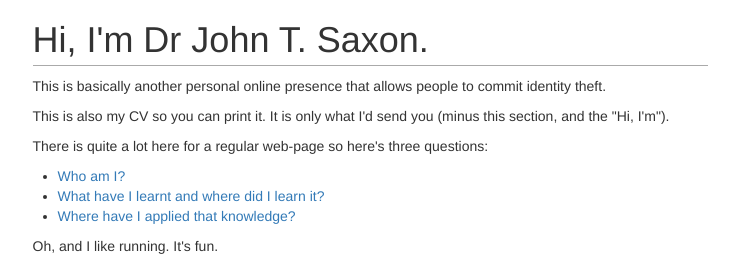
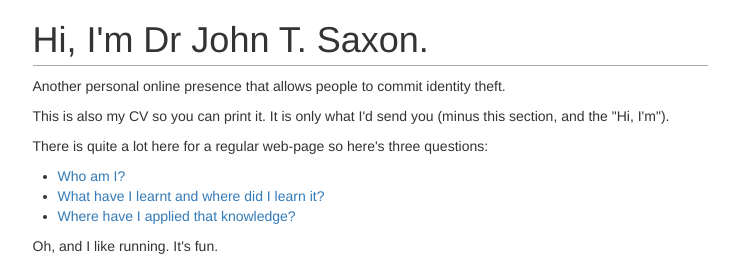
Before and after one commit to sacko87/sacko87.github.io, a Jekyll site: the page built from index.md, in a window 1280 px wide and 900 px high. Shown: the top 270 px of the window, without its empty margins (270-1008 px from the left). Built offline with Jekyll 4.4.1, drawn with Linux system fonts in a browser that asks for light colours; nearby versions of some CDN libraries.

Commit message:
Update index.md

```diff
--- a/index.md
+++ b/index.md
@@ -6,7 +6,7 @@ title: I'm Dr John T. Saxon.
 <h1 class="visible-print-block">Dr John T. Saxon</h1>
 
 <div class="hidden-print">
-  <p>This is basically another personal online presence that allows people to commit identity theft.</p>
+  <p>Another personal online presence that allows people to commit identity theft.</p>
   <p>This is also my CV so you can print it. It is only what I'd send you (minus this section, and the "Hi, I'm").</p>
   <p>There is quite a lot here for a regular web-page so here's three questions:
     <ul>
```
